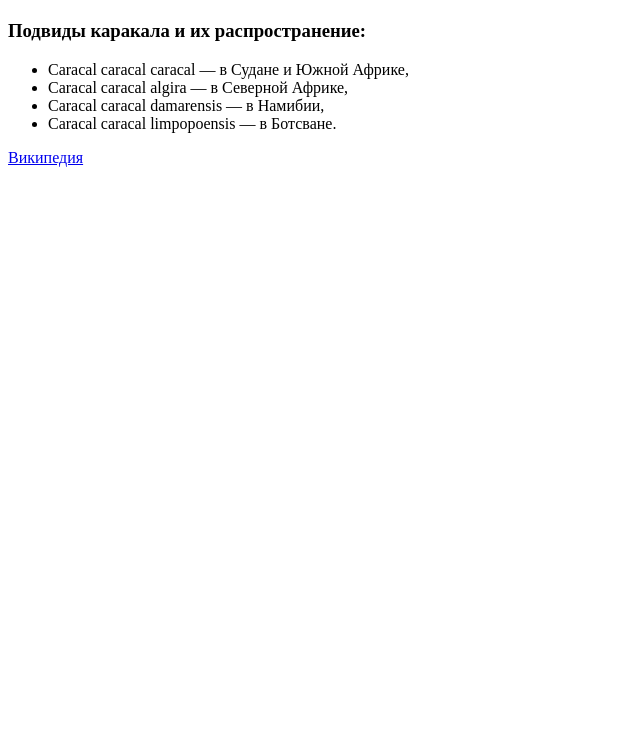
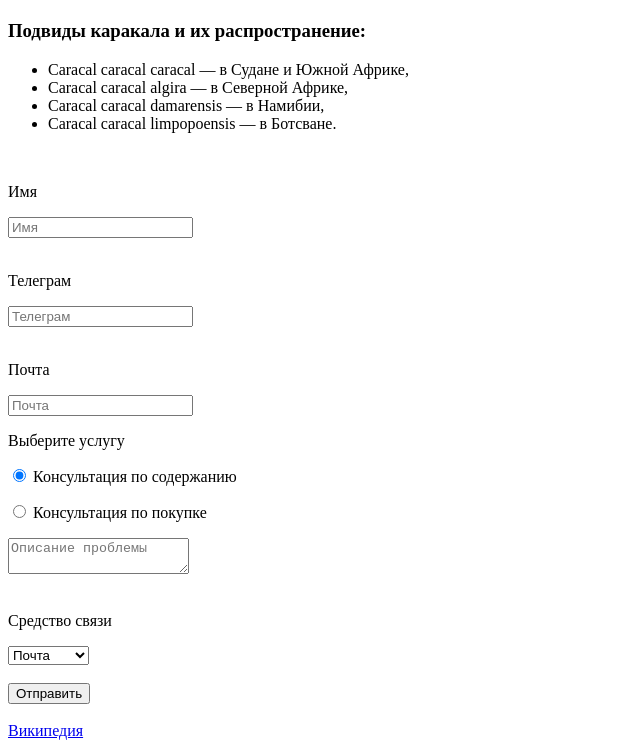
Before and after one commit to ktvcv/frontend, a plain HTML site: page index.html in a window 1280 px wide. Shown: the part 519-1267 px from the top of the page, without its empty margins (0-640 px from the left). Before the commit the page ends 800 px from the top, so only its background shows below. Drawn offline with Linux system fonts and the light colour scheme.

Commit message:
lesson 1 finished

```diff
--- a/index.html
+++ b/index.html
@@ -43,6 +43,54 @@
         </ul>
     </div>
 
+    <form action="#" method="post" enctype="multipart/form-data">
+
+        <br />
+        <div>
+            <p>Имя</p>
+            <input tabindex="1" type="text" name="name" value="" placeholder="Имя" />
+        </div>
+
+        <br />
+        <div>
+            <p>Телеграм</p>
+            <input tabindex="2" name="telegram" value="" placeholder="Телеграм" />
+        </div>
+
+        <br />
+        <div>
+            <p>Почта</p>
+            <input tabindex="3" name="email" value="" placeholder="Почта" />
+        </div>
+
+        <div>
+            <p>Выберите услугу</p>
+            <p><input tabindex="4" checked type="radio" name="choice" value="consultation" /> Консультация по содержанию
+            </p>
+            <p><input tabindex="4" type="radio" name="choice" value="purchase" /> Консультация по покупке</p>
+        </div>
+
+        <div>
+            <textarea tabindex="5" name="textinput" id="area" placeholder="Описание проблемы"></textarea>
+        </div>
+
+        <br />
+        <div>
+            <p>Средство связи</p>
+            <select name="communication" id="communication">
+                <option selected value="email">Почта</option>
+                <option value="telegram">Телеграм</option>
+            </select>
+        </div>
+
+        <br />
+        <div>
+            <button type="submit">Отправить</button>
+        </div>
+
+    </form>
+
+    <br />
     <footer>
         <a target="_blank" href="https://ru.wikipedia.org/wiki/%D0%9A%D0%B0%D1%80%D0%B0%D0%BA%D0%B0%D0%BB">
             Википедия
```
